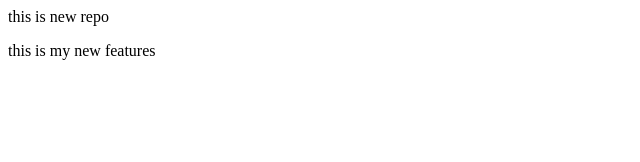
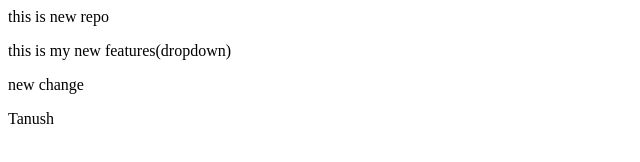
Before and after one commit to tanushutekar/localrepo, a plain HTML site: page index.html in a window 1280 px wide. Shown: the whole page, without its empty margins (0-640 px from the left). Drawn offline with Linux system fonts and the light colour scheme.

Commit message:
new change

```diff
--- a/index.html
+++ b/index.html
@@ -1,2 +1,5 @@
 <p>this is new repo</p>
-<p>this is my new features</p>
+<p>this is my new features(dropdown)</p>
+<p>new change</p>
+
+<p2>Tanush</p2>
```
